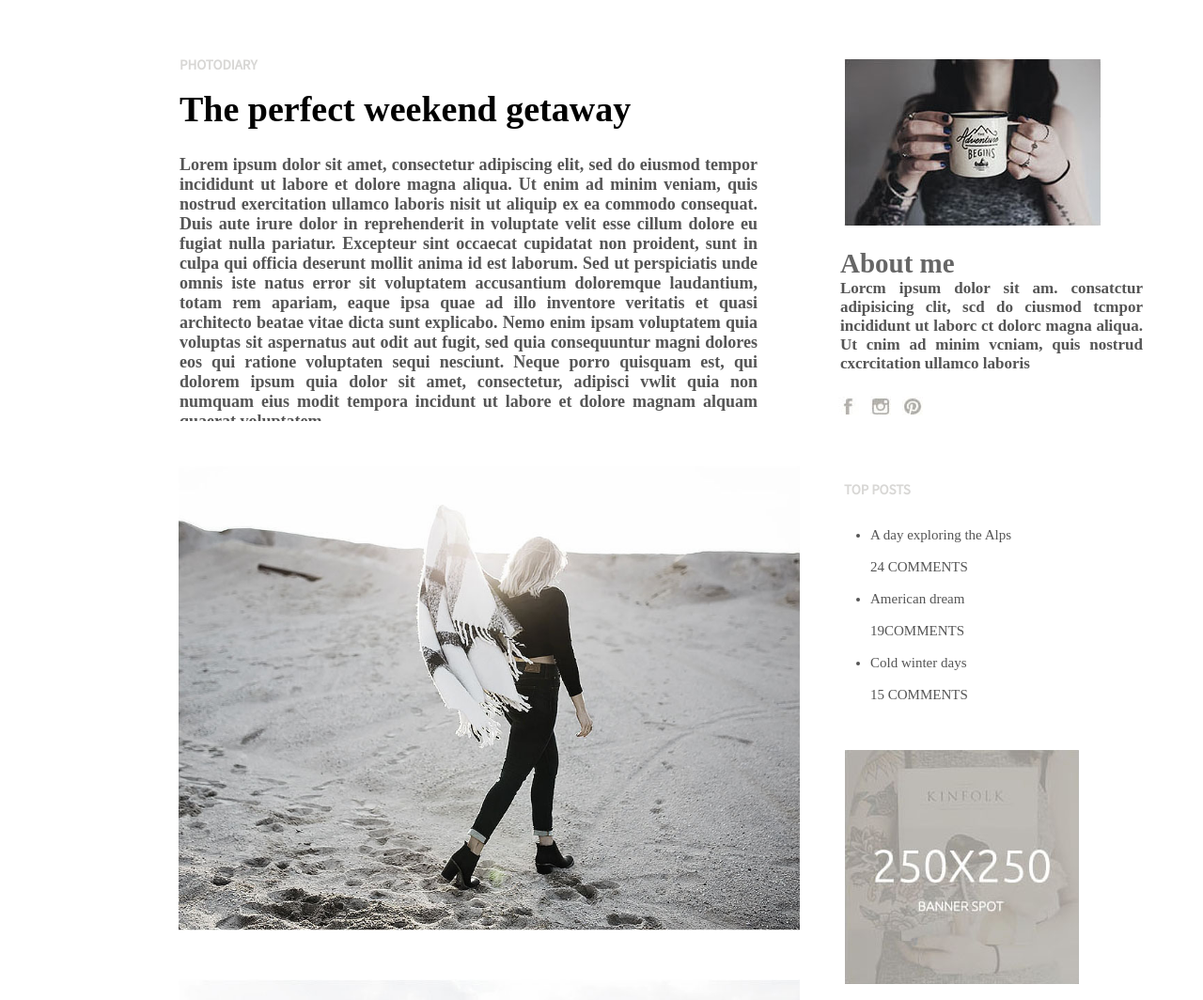
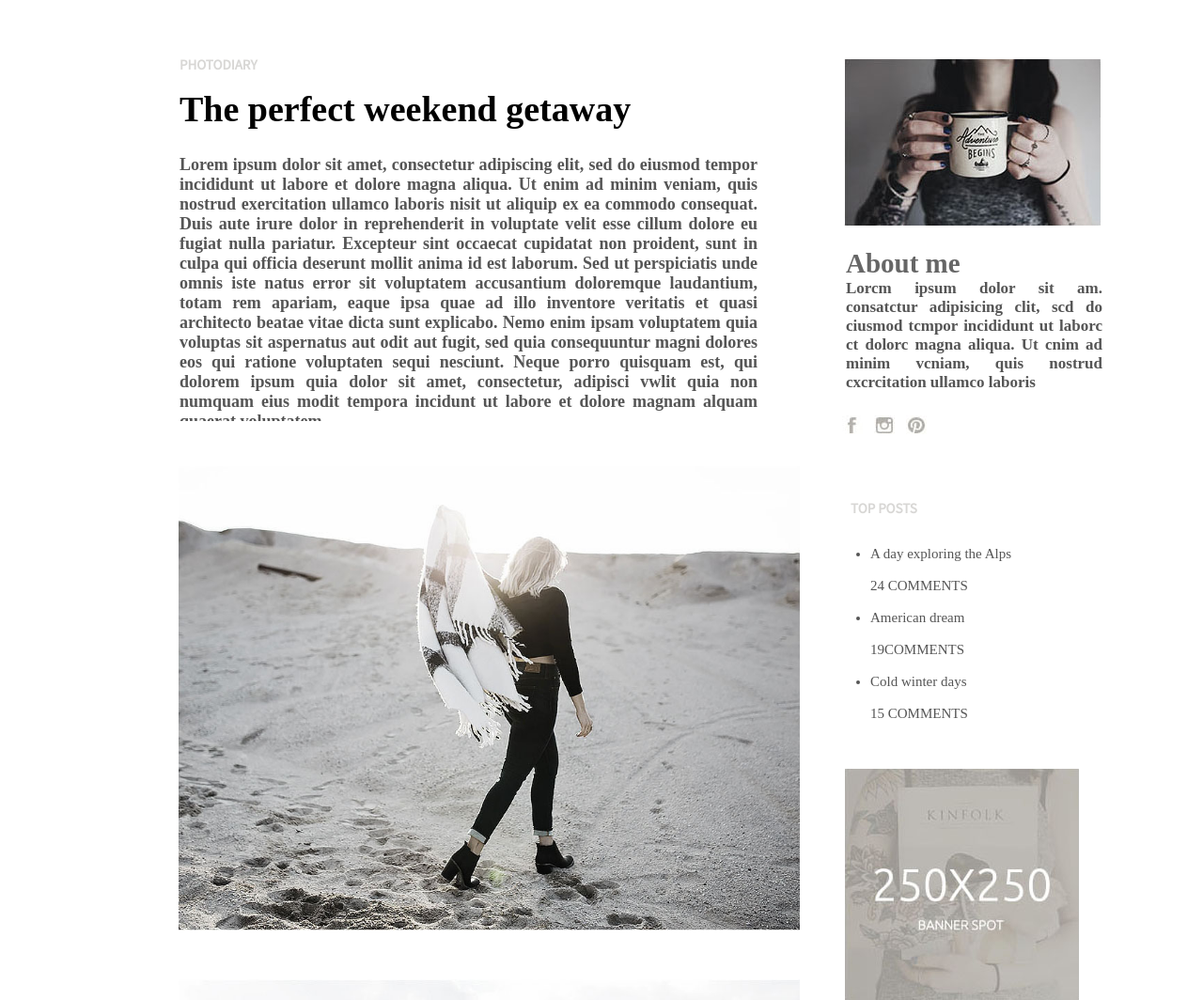
Before and after one commit to Cookiespex/minimablog, a plain HTML site: page travel.html in a window 1280 px wide. Shown: the part 707-1771 px from the top of the page at 94% size. Drawn offline with Linux system fonts and the light colour scheme; a web font is replaced by a local one.

Commit message:
Cambios travel

```diff
--- a/css/travel.css
+++ b/css/travel.css
@@ -220,7 +220,12 @@ aside img#as{
 	margin-top: 60px;
 	margin-left: 28px;
 }
-aside article{margin: 20px 24px;}
+aside article{
+	margin-top: 20px;
+	margin-left: 30px;
+	margin-right: 67px;
+	margin-bottom: 20px;
+}
 aside article h1{
 	font-family: kepler-std-semicondensed-dis, serif;
 	font-weight: 700;
@@ -245,7 +250,7 @@ aside ul li{
 	float: left;
 	width: 22px;
 	height: 20px;
-	left: 16px;
+	left: 20px;
 	margin: 5px 6px;
 }
 aside ul li:first-child{background: url(../img/asifk.jpg);
@@ -263,7 +268,7 @@ aside ul li a{float: left;
 }
 aside h2{
 	margin-top: 74px;
-	margin-left: 28px;
+	margin-left: 35px;
 	font-family: 'Source Sans Pro', sans-serif;
 	font-size: 15px;
 	color: #d8d7d5;
```
